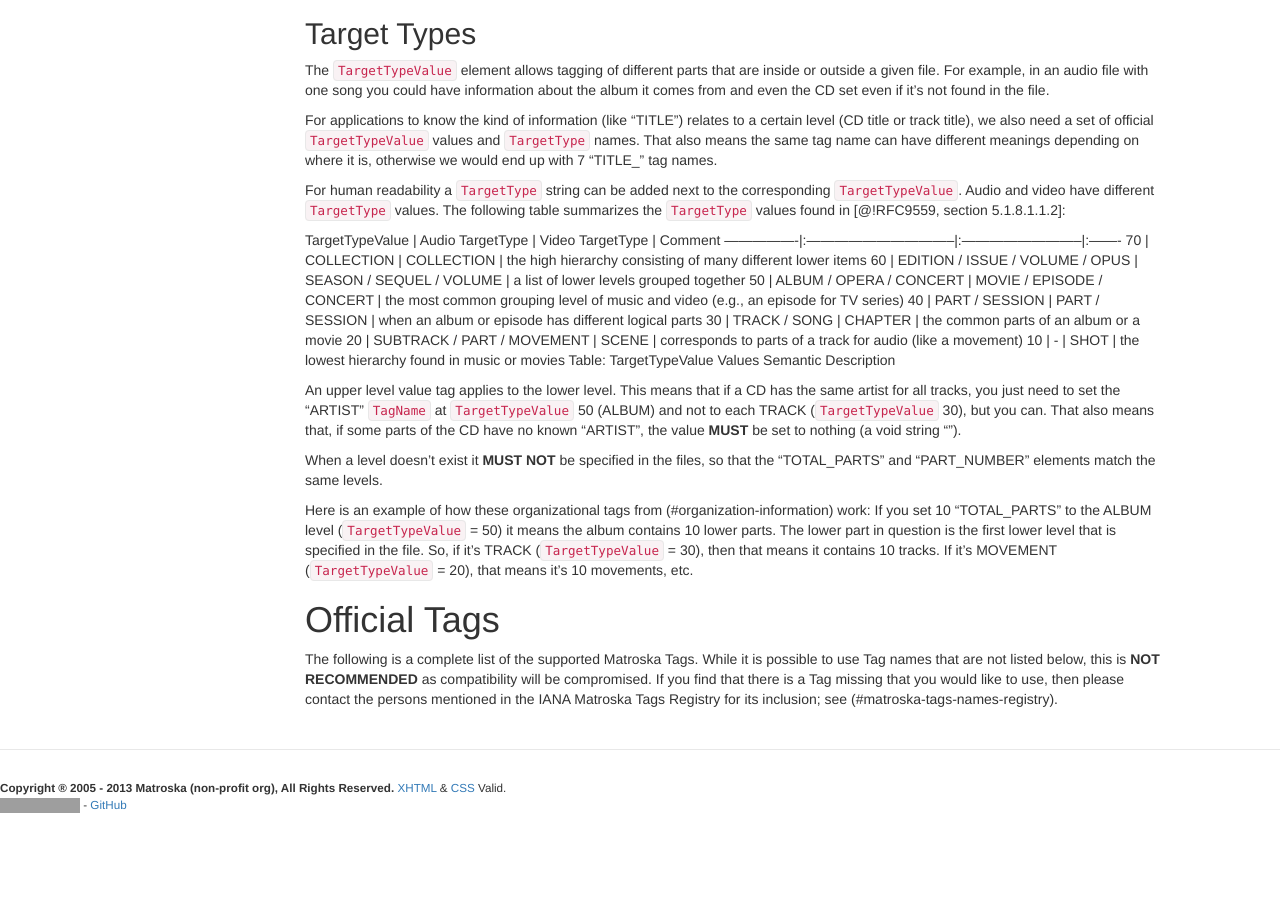
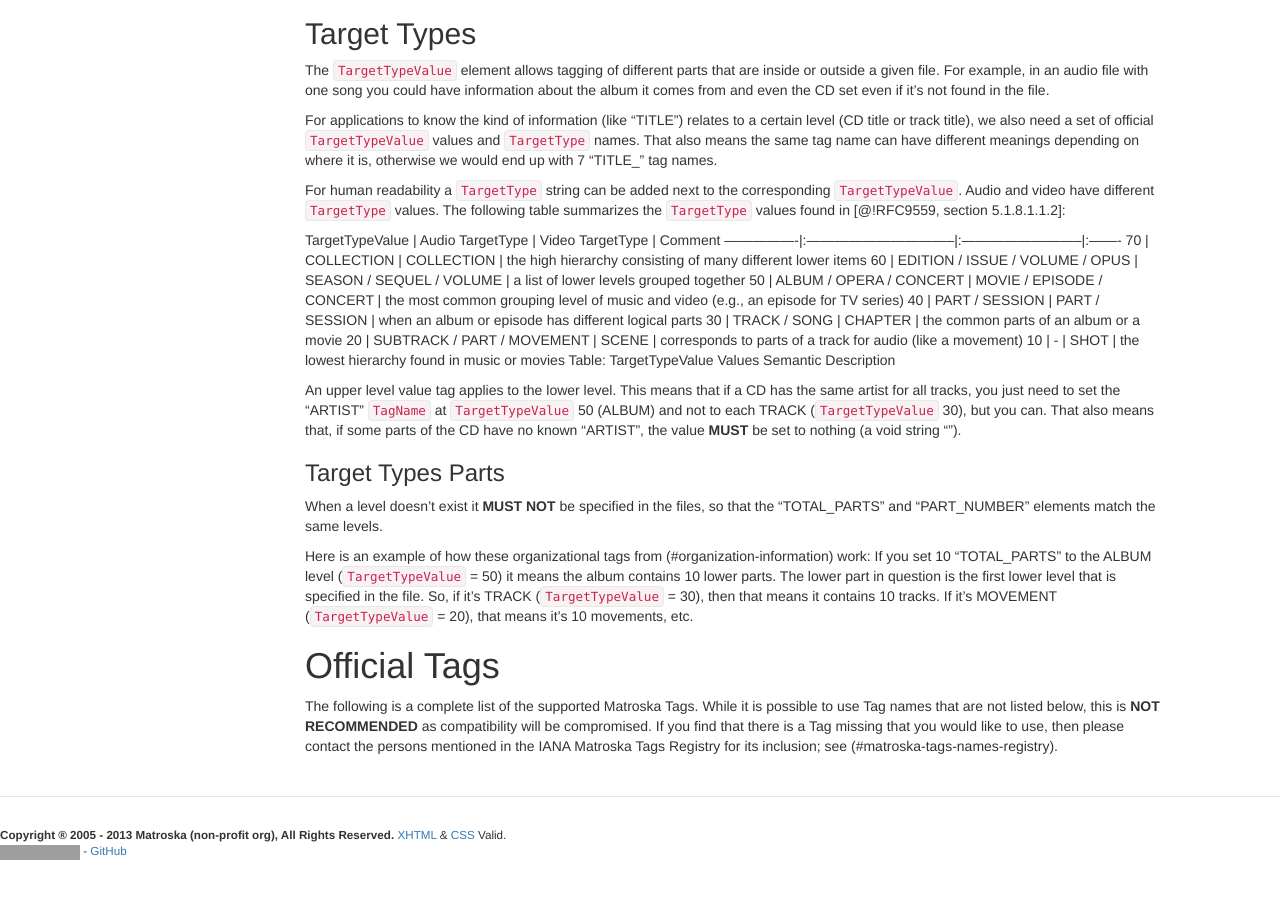
Before and after one commit to ietf-wg-cellar/matroska-specification, a Jekyll site: the page built from tagging.md, in a window 1280 px wide and 900 px high, scrolled down 2486 px. Built offline with Jekyll 4.4.1, drawn with Linux system fonts in a browser that asks for light colours; our own code applies the rules of GitHub Pages for plain Markdown files; before the commit the page ends 3339 px from its top, so only the background shows below that; grey boxes are pictures that could not be loaded.

Commit message:
use a different section for the PARTS explanation

```diff
--- a/tagging.md
+++ b/tagging.md
@@ -177,6 +177,8 @@ artist for all tracks, you just need to set the "ARTIST" `TagName` at `TargetTyp
 to each TRACK (`TargetTypeValue` 30), but you can. That also means that, if some parts of the CD have no known
 "ARTIST", the value **MUST** be set to nothing (a void string "").
 
+### Target Types Parts
+
 When a level doesn't exist it **MUST NOT** be specified in the files, so that the "TOTAL_PARTS"
 and "PART_NUMBER" elements match the same levels.
 
```
